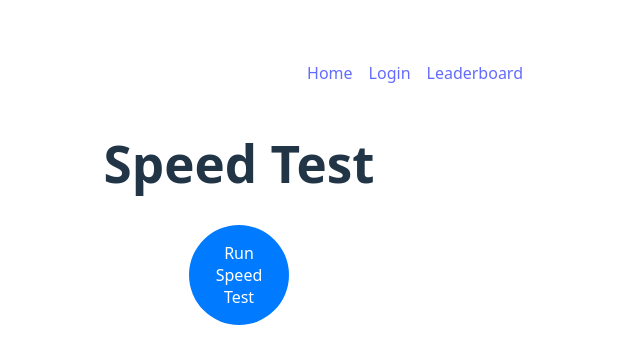
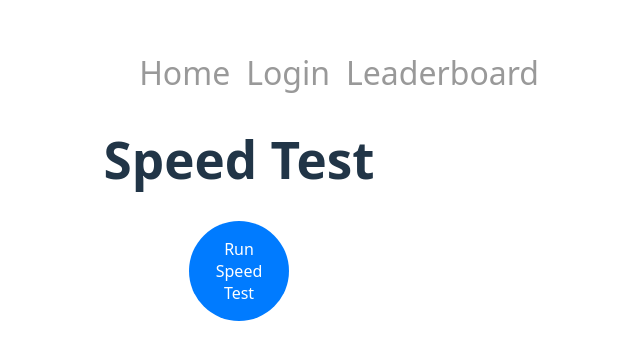
Before and after one commit to rebeccafitzpatr/700-Digital-Equity, a React (Vite) app in the folder frontend/: page / in a window 1280 px wide. Shown: the part 215-578 px from the top of the page, without its empty margins (401-1041 px from the left). Built offline with nearby package versions, Linux system fonts and the light colour scheme.

Commit message:
add run instructions

```diff
--- a/frontend/src/components/components.css
+++ b/frontend/src/components/components.css
@@ -2,7 +2,6 @@
     display: flex;
     justify-content: space-between;
     align-items: center;
-    padding: 1rem;
     color: #222;
 }
 
@@ -24,7 +23,8 @@
 .navbar-links a {
 
     text-decoration: none; /* Remove underline */
-    font-size: 1rem;
+    font-size: 2rem;
+    color:#999;
 }
 
 .navbar-links a:hover {
```
Also changed, not shown: 1 other file (tests, documents, lock files or other folders).
